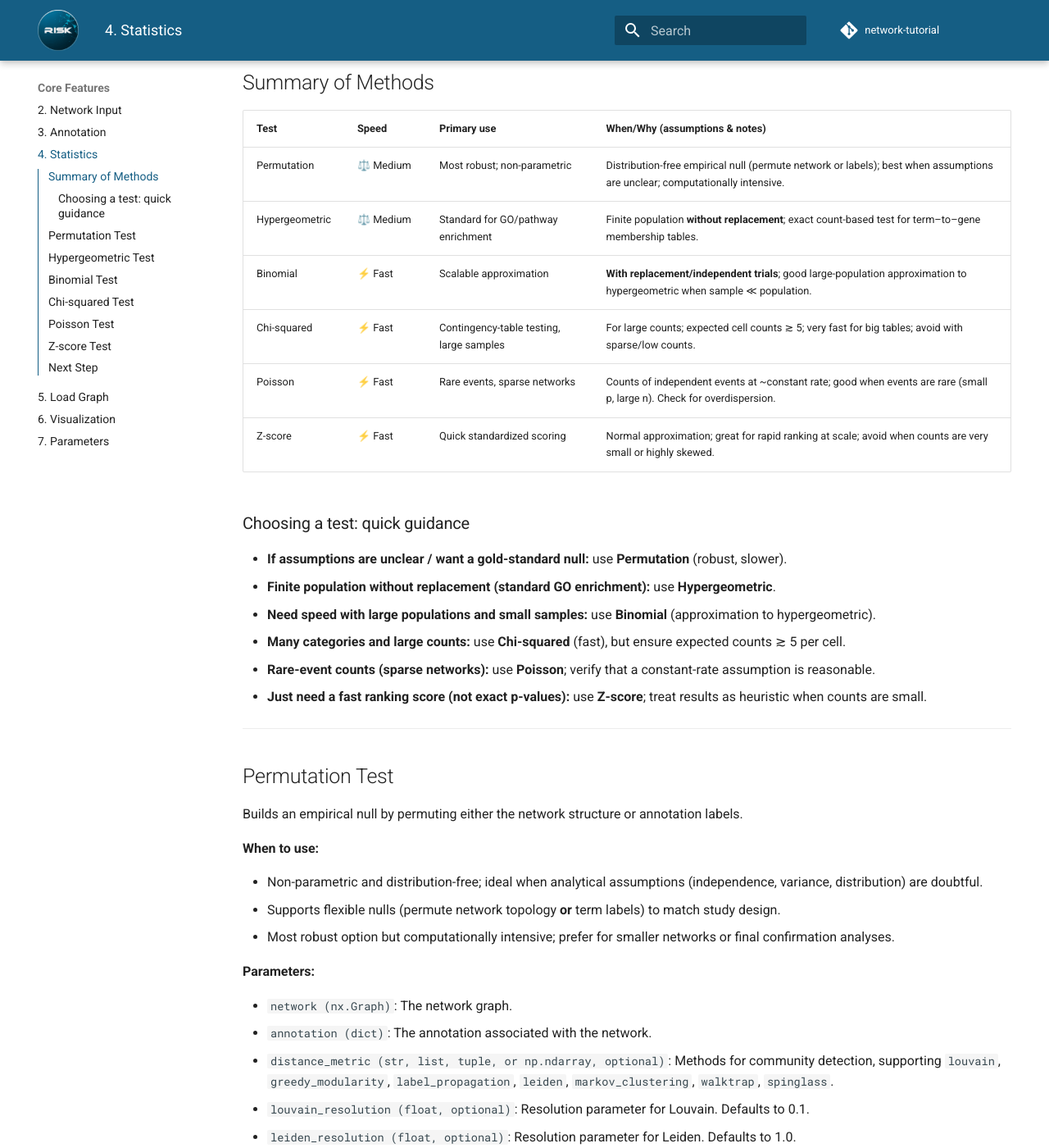
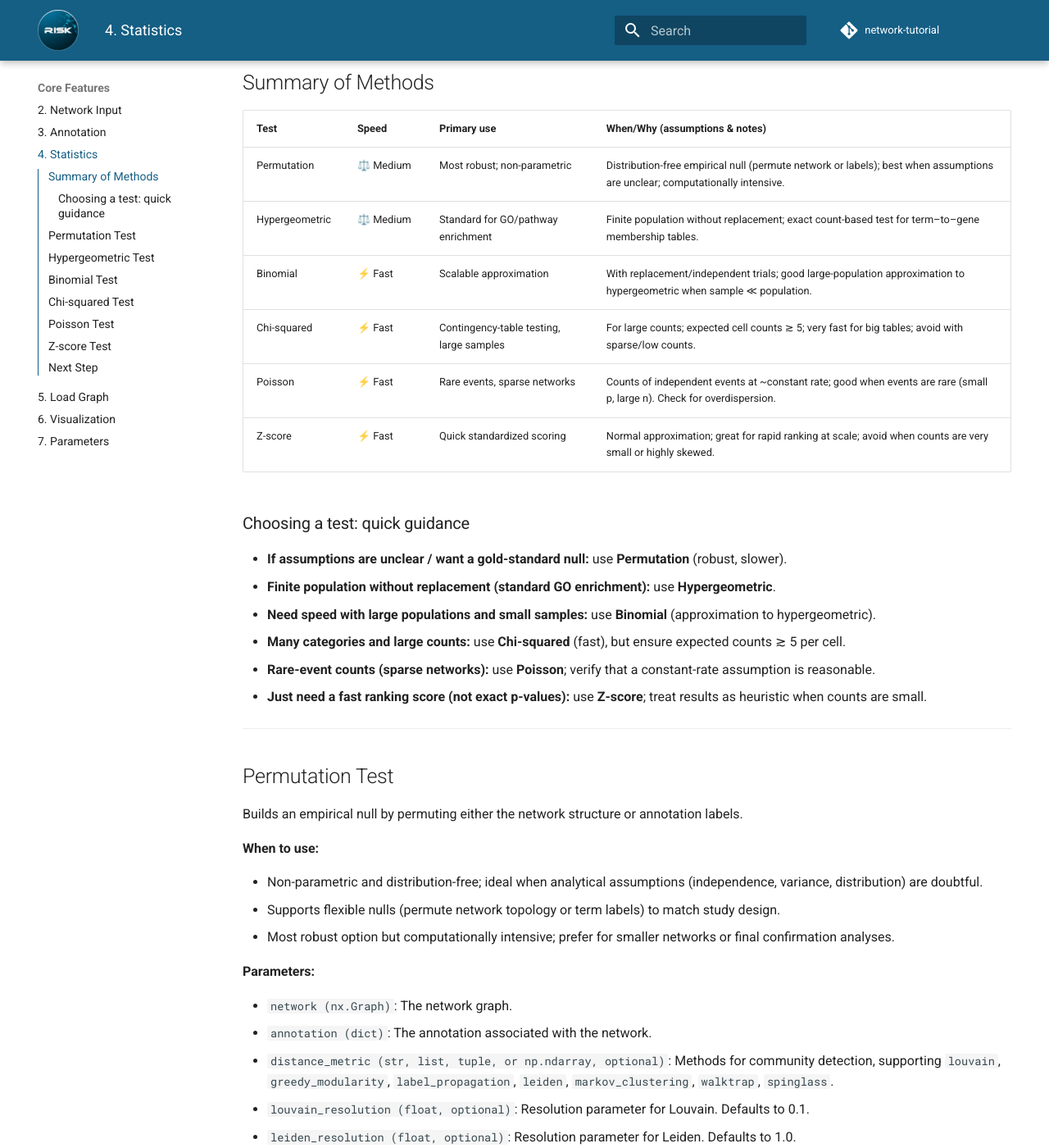
Before and after one commit to riskportal/network-tutorial, an MkDocs documentation site: the page built from docs/4_statistics.md, in a window 1280 px wide and 1400 px high, scrolled down 288 px. Shown: the whole window at 82% size. Built offline with MkDocs 1.6.1 and Material for MkDocs 9.7.7, drawn with Linux system fonts in a browser that asks for light colours; comment, search, counter and statistics services are not loaded; some of the changed text lies outside the part shown.

Commit message:
add new docs

```diff
--- a/docs/4_statistics.md
+++ b/docs/4_statistics.md
@@ -9,8 +9,8 @@ RISK implements multiple statistical methods to assess overrepresentation of fun
 | Test           | Speed     | Primary use                              | When/Why (assumptions & notes)                                                                                              |
 | -------------- | --------- | ---------------------------------------- | --------------------------------------------------------------------------------------------------------------------------- |
 | Permutation    | ⚖️ Medium | Most robust; non-parametric              | Distribution-free empirical null (permute network or labels); best when assumptions are unclear; computationally intensive. |
-| Hypergeometric | ⚖️ Medium | Standard for GO/pathway enrichment       | Finite population **without replacement**; exact count-based test for term–to–gene membership tables.                       |
-| Binomial       | ⚡ Fast   | Scalable approximation                   | **With replacement/independent trials**; good large-population approximation to hypergeometric when sample ≪ population.    |
+| Hypergeometric | ⚖️ Medium | Standard for GO/pathway enrichment       | Finite population without replacement; exact count-based test for term–to–gene membership tables.                       |
+| Binomial       | ⚡ Fast   | Scalable approximation                   | With replacement/independent trials; good large-population approximation to hypergeometric when sample ≪ population.    |
 | Chi-squared    | ⚡ Fast   | Contingency-table testing, large samples | For large counts; expected cell counts ≳ 5; very fast for big tables; avoid with sparse/low counts.                         |
 | Poisson        | ⚡ Fast   | Rare events, sparse networks             | Counts of independent events at ~constant rate; good when events are rare (small p, large n). Check for overdispersion.     |
 | Z-score        | ⚡ Fast   | Quick standardized scoring               | Normal approximation; great for rapid ranking at scale; avoid when counts are very small or highly skewed.                  |
@@ -33,7 +33,7 @@ Builds an empirical null by permuting either the network structure or annotation
 **When to use:**
 
 - Non-parametric and distribution-free; ideal when analytical assumptions (independence, variance, distribution) are doubtful.
-- Supports flexible nulls (permute network topology **or** term labels) to match study design.
+- Supports flexible nulls (permute network topology or term labels) to match study design.
 - Most robust option but computationally intensive; prefer for smaller networks or final confirmation analyses.
 
 **Parameters:**
@@ -79,7 +79,7 @@ Exact test based on finite sampling without replacement.
 **When to use:**
 
 - Standard for GO/pathway overrepresentation with term–to–gene membership tables.
-- Appropriate for **finite populations sampled without replacement** (e.g., selected cluster vs whole network).
+- Appropriate for finite populations sampled without replacement (e.g., selected cluster vs whole network).
 - Exact test; more accurate than approximations when sample is not negligible relative to the population.
 
 **Parameters:**
@@ -119,7 +119,7 @@ Approximates overrepresentation via independent trials.
 **When to use:**
 
 - Fast approximation to hypergeometric when the population is large and the sample is small (sample ≪ population).
-- Assumes **independent trials / with-replacement** sampling; use when this is reasonable or as a scalable proxy.
+- Assumes independent trials / with-replacement sampling; use when this is reasonable or as a scalable proxy.
 - Useful for very large networks where exact tests are costly.
 
 **Parameters:**
@@ -198,7 +198,7 @@ Tests observed frequencies against a Poisson expectation.
 
 **When to use:**
 
-- Suitable for **rare-event** counts under an approximately constant rate; independence between events is assumed.
+- Suitable for rare-event counts under an approximately constant rate; independence between events is assumed.
 - Approximates binomial when event probability is small and the number of trials is large (small p, large n).
 - Effective for sparse networks; check for overdispersion before use.
 
```
Also changed, not shown: docs/7_parameters.md (added, +67 -0 lines).
